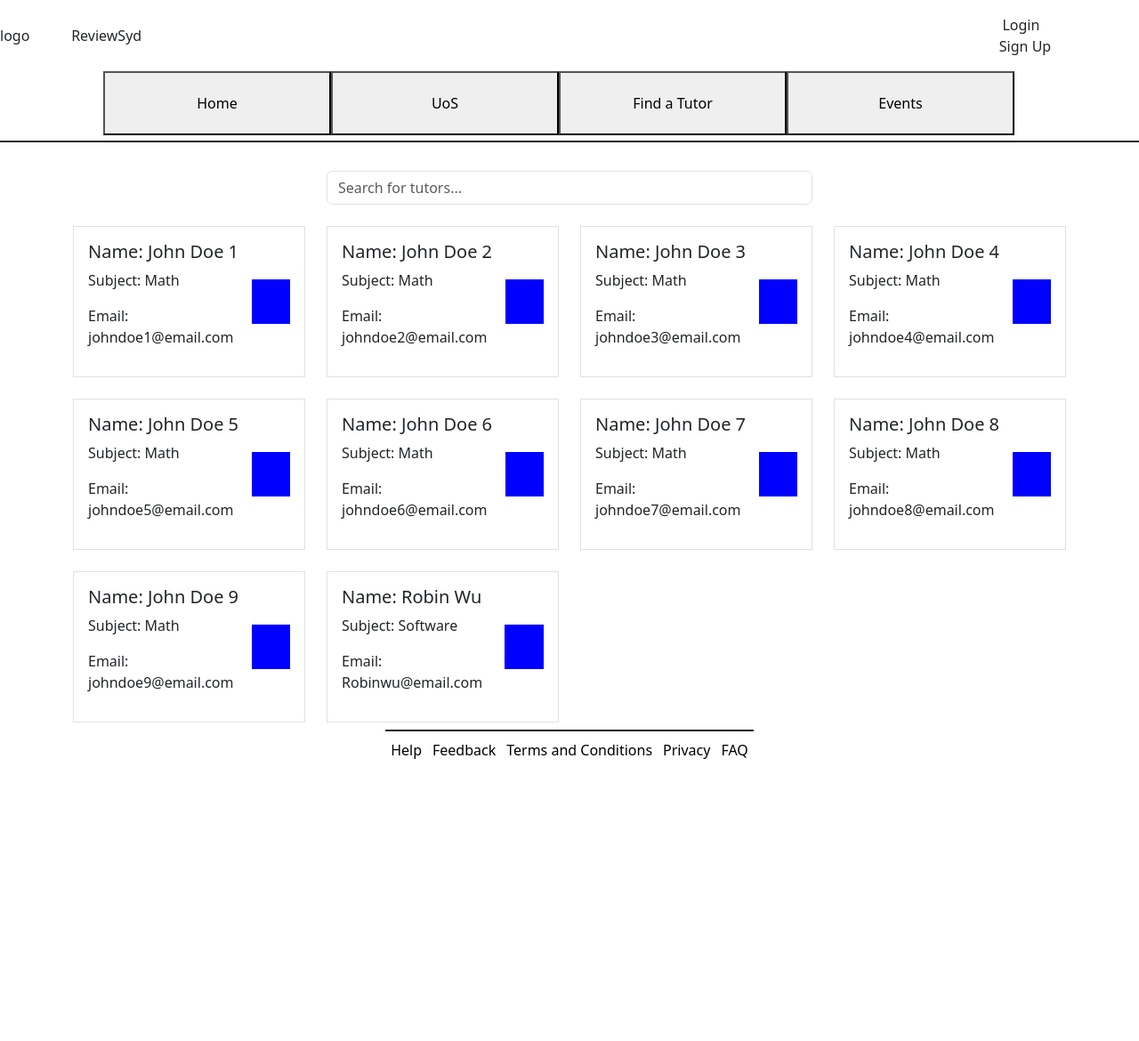
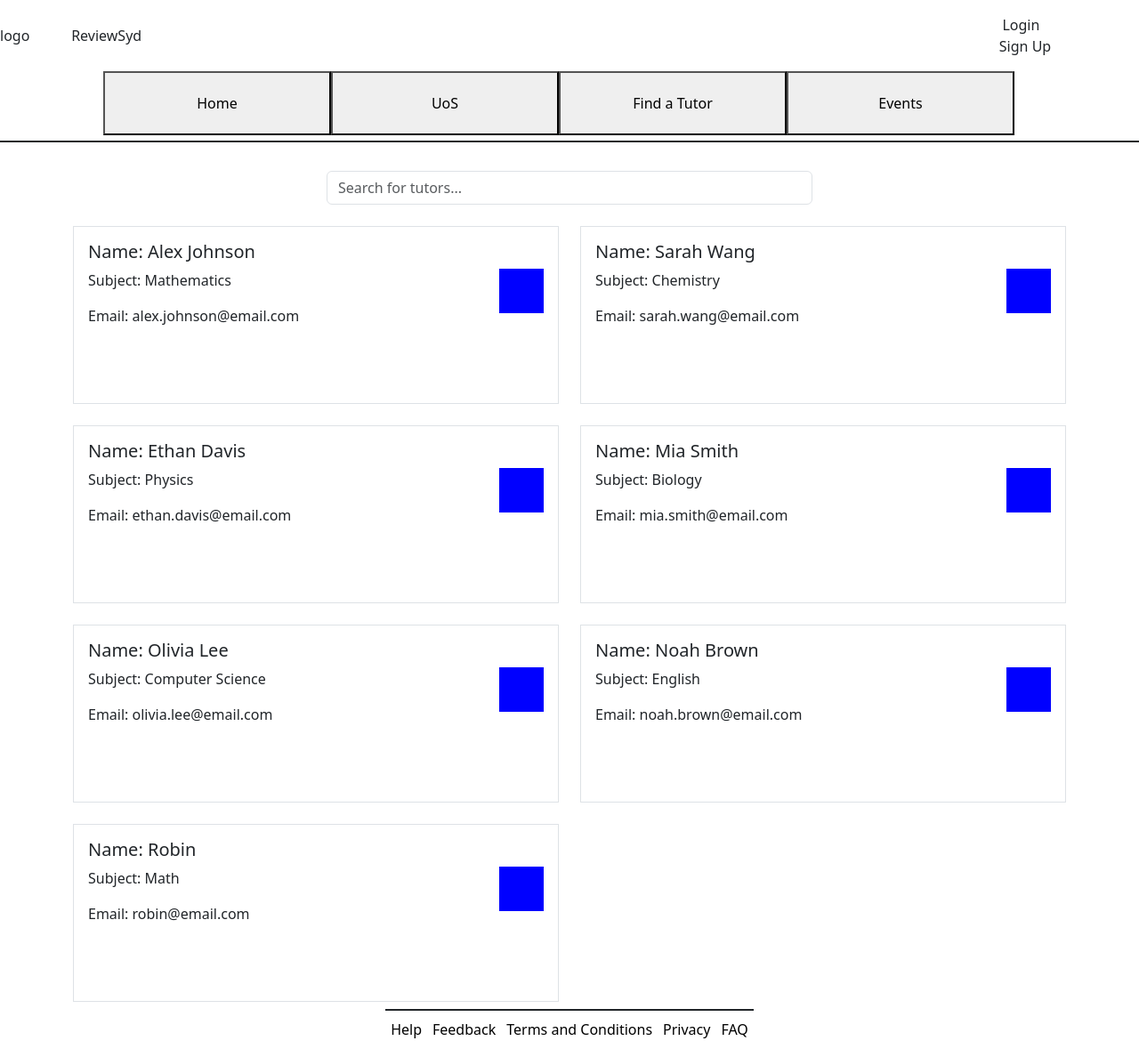
Before and after one commit to amizee/ReviewSyd, a Django app: page /findTutor/ in a window 1280 px wide. Shown: the whole page at 89% size. Before the commit the page ends 853 px from the top, so only its background shows below. Run offline with Django 4.2, Linux system fonts and the light colour scheme; data comes from the database, SQL or seed files in the repository; both versions use the stored data as it was after the commit.

Commit message:
find tutor backend update

```diff
--- a/ReviewSyd/myapp/admin.py
+++ b/ReviewSyd/myapp/admin.py
@@ -1,7 +1,9 @@
 from django.contrib import admin
-from .models import Locations, Faq
+from .models import Locations, Faq, Tutor
+
 # Register your models here.
 #python(3) manage.py makemigrations
 # python(3) manage.py migrate
 admin.site.register(Locations)
 admin.site.register(Faq)
+admin.site.register(Tutor)
--- a/ReviewSyd/myapp/models.py
+++ b/ReviewSyd/myapp/models.py
@@ -19,3 +19,9 @@ class Faq(models.Model):
 
 class Reviews(models.Model):
     name=models.CharField(max_length=255)
+
+
+class Tutor(models.Model):
+    name = models.CharField(max_length=100)
+    subject = models.CharField(max_length=100)
+    email = models.EmailField()
--- a/ReviewSyd/myapp/templates/findTutor.html
+++ b/ReviewSyd/myapp/templates/findTutor.html
@@ -1,93 +1,41 @@
-{%extends "hf.html"%}
-{%block title%}Help{%endblock%}
-{%block content%}
+{% extends "hf.html" %}
+{% block title %}Find a Tutor{% endblock %}
+{% block content %}
 
+<!-- 保持您的样式和脚本不变 -->
 
-<link href="https://cdn.jsdelivr.net/npm/bootstrap@5.3.2/dist/css/bootstrap.min.css" rel="stylesheet" integrity="sha384-T3c6CoIi6uLrA9TneNEoa7RxnatzjcDSCmG1MXxSR1GAsXEV/Dwwykc2MPK8M2HN" crossorigin="anonymous">
-<script src="https://ajax.googleapis.com/ajax/libs/jquery/3.7.1/jquery.min.js"></script>
-
-<div class="container"> <!-- Container for holding all content -->
+<div class="container">
     <div class="row my-4">
         <div class="col-md-6 mx-auto">
-            <!-- Search bar for tutor search, triggers searchFunction on keyup -->
             <input type="text" class="form-control" id="search" placeholder="Search for tutors..." onkeyup="searchFunction()">
         </div>
     </div>
 
     <!-- Tutors List -->
     <div class="row gy-4" id="tutorsList">
-
         <!-- Displayed when no results are found -->
         <div id="noResults" style="display: none;" class="text-center mt-4">
             <h4>No related tutor found.</h4>
         </div>
-        <!-- Loop to generate tutors, repeated 9 times -->
-        {% for i in '123456789' %}
-        <div class="col-md-3 tutor">
-            <div class="border p-3">
+        <!-- Loop to generate tutors from database -->
+        {% for tutor in tutors %}
+        <div class="col-md-6 tutor">
+            <div class="border p-3" style="height: 200px; overflow-y: auto;">
                 <div class="d-flex align-items-center justify-content-between">
                     <div>
-                        <!-- Displaying tutor's name, subject, and email -->
-                        <h5 class="name">Name: John Doe {{i}}</h5>
-                        <p class="subject">Subject: Math</p>
-                        <p>Email: johndoe{{i}}@email.com</p>
+                        <!-- Displaying tutor's name, subject, and email from the database -->
+                        <h5 class="name">Name: {{ tutor.name }}</h5>
+                        <p class="subject">Subject: {{ tutor.subject }}</p>
+                        <p>Email: {{ tutor.email }}</p>
                     </div>
-                    <!-- Placeholder for tutor's image -->
                     <div style="width: 50px; height: 50px; background-color: blue;"></div>
                 </div>
             </div>
         </div>
         {% endfor %}
-
-        <!-- A single tutor outside the loop -->
-        <div class="col-md-3 tutor">
-            <div class="border p-3">
-                <div class="d-flex align-items-center justify-content-between">
-                    <div>
-                        <h5 class="name">Name: Robin Wu</h5>
-                        <p class="subject">Subject: Software</p>
-                        <p>Email: Robinwu@email.com</p>
-                    </div>
-                    <div style="width: 50px; height: 50px; background-color: blue;"></div>
-                </div>
-            </div>
-        </div>
-
     </div>
 </div>
 
-<script>
-    // This function is called when the user types in the search bar.
-    function searchFunction() {
-        // Declaring variables for input, filter, tutors, tutor, name, subject, i, and txtValue.
-        let input, filter, tutors, tutor, name, subject, i, txtValue;
-        let found = false; // Variable to track if a matching resume is found.
-        input = document.getElementById('search');
-        filter = input.value.toUpperCase();
-        tutors = document.getElementsByClassName('tutor');
-        // Looping through each tutor.
-        for (i = 0; i < tutors.length; i++) {
-            tutor = tutors[i];
-            name = tutor.getElementsByClassName('name')[0];
-            subject = tutor.getElementsByClassName('subject')[0];
-            txtValue = name.textContent || name.innerText;
-            txtValue += subject.textContent || subject.innerText;
-            // Checking if the text from the name and subject matches the search filter.
-            if (txtValue.toUpperCase().indexOf(filter) > -1) {
-                // If a match is found, the tutor is displayed and found is set to true.
-                tutors[i].style.display = "";
-                found = true;
-            } else {
-                // If no match is found, the tutor is not displayed.
-                tutors[i].style.display = "none";
-            }
-        }
-        // If no matches are found after looping through all tutors, display a no results found message.
-        if (!found) {
-            document.getElementById('noResults').style.display = 'block';
-        } else {
-            document.getElementById('noResults').style.display = 'none';
-        }
-    }
-</script>
-{%endblock%}
+<!-- 保持您的JavaScript不变 -->
+
+{% endblock %}
--- a/ReviewSyd/myapp/views.py
+++ b/ReviewSyd/myapp/views.py
@@ -1,5 +1,5 @@
 from django.shortcuts import render, HttpResponse
-from .models import Locations, Faq
+from .models import Locations, Faq, Tutor
 #python(3) manage.py runserver
 # Create your views here.
 def home(request):
@@ -14,6 +14,10 @@ def feedback(request):
     return render(request, "feedback.html")
 def findTutor(request):
     return render(request, "findTutor.html")
+def findTutor(request):
+    tutors = Tutor.objects.all()  # 查询数据库以获取所有Tutor对象
+    return render(request, "findTutor.html", {'tutors': tutors})  # 将tutors传递到模板中
+
 def locationList(request):
     items = Locations.objects.all()
     return render(request, "locationList.html", {"locations": items})
```
Also changed, not shown: ReviewSyd/db.sqlite3, ReviewSyd/myapp/migrations/0005_tutor.py (added).
